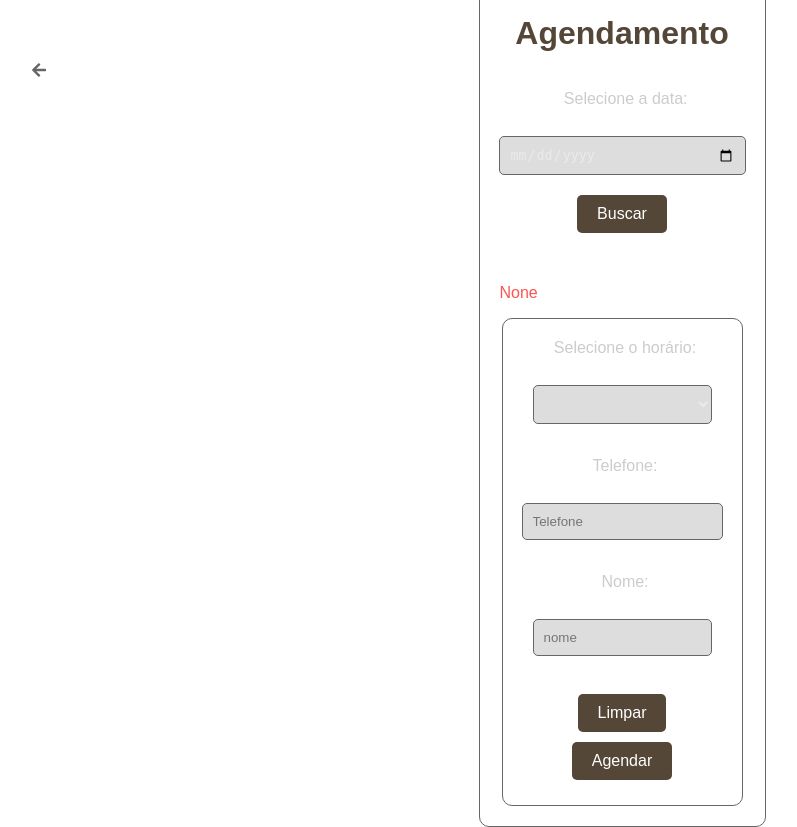
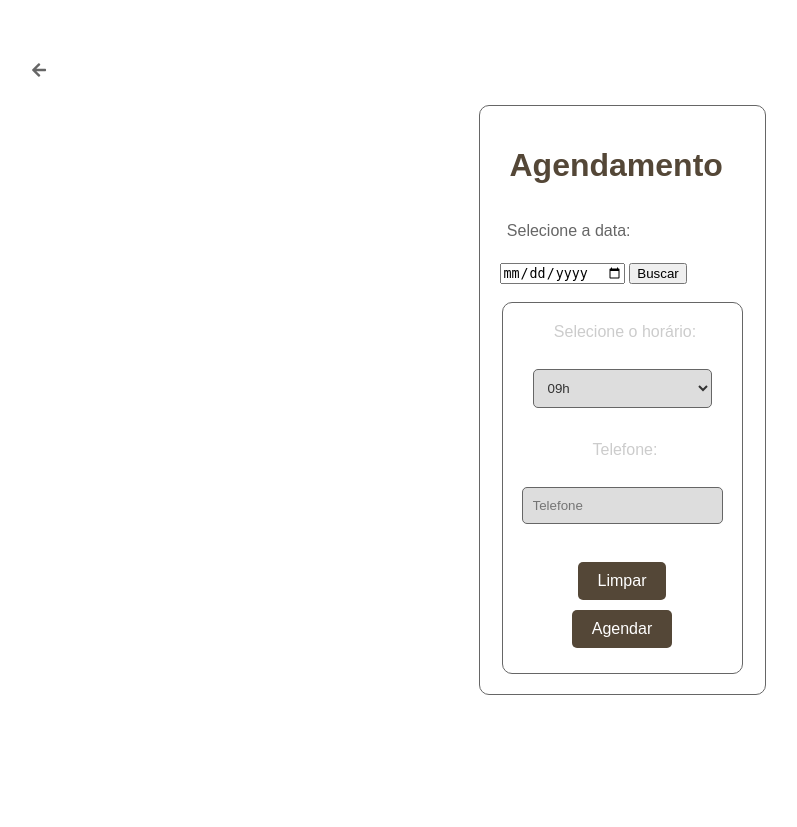
Before and after one commit to projetotatooshop/tatooshop, a Flask app: page /pega_data in a window 1280 px wide. Shown: the whole page, without its empty margins (18-815 px from the left). After the commit the page ends 695 px from the top, so only its background shows below. Run offline with Flask 3, Linux system fonts and the light colour scheme; data comes from the database, SQL or seed files in the repository.

Commit message:
Atualizando o HTML e CSS

```diff
--- a/static/base.css
+++ b/static/base.css
@@ -268,7 +268,7 @@
     border: 1px solid #666;
     border-radius: 5px;
     background-color: var(--table-header-background);
-    color: #eaeaea;
+    color: #333;
 }
 
 .agendamento-form input[type="submit"],
--- a/templates/agendamento.html
+++ b/templates/agendamento.html
@@ -1,68 +1,40 @@
-{% extends 'index.html' %} {% block conteudo %}
+{% extends 'index.html' %}
+
+{% block conteudo %}
+
   <fieldset class="agendamento-fieldset">
-  <form
-    id="appointmentForm"
-    action="/pega_data"
-    method="post"
-    class="agendamento-form"
-  >
-    <legend><h1>Agendamento</h1></legend>
-    <br />
-    <label for="data">Selecione a data:</label><br />
-    <input size="10" type="date" id="data" name="data" required />
-    <input type="submit" value="Buscar" /><br /><br />
+    <form id="appointmentForm" action="/pega_data" method="post">
+      <legend><h1>Agendamento</h1></legend><br>
+      <label for="data">Selecione a data:</label><br>
+      <input size="10" type="date" id="data" name="data" required>
+      <input type="submit" value="Buscar"><br><br>
     </form>
-  <p>{{dia}}</p>
+
     {% if validacao == True %}
 
       <fieldset class="agendamento-fieldset">
-    <form
-      id="appointmentForm"
-      action="/agendar"
-      method="post"
-      class="agendamento-form"
-    >
-      <label for="time">Selecione o horário:</label><br />
+        <form id="appointmentForm" action="/agendar" method="post" class="agendamento-form">
+        <label for="time">Selecione o horário:</label><br>
         <select name="time" id="time" required>
-        <option value="agenda"></option>
+
           {% for hora in agenda %}
           <option value="{{hora}}">{{hora}}</option>
           {% endfor %}
-        <option value="agenda"></option></select
-      ><br />
-      <label for="telefone">Telefone:</label><br />
-      <input
-        type="tel"
-        id="telefone"
-        name="telefone"
-        placeholder="Telefone"
-        required
-      /><br />
-      <label for="nome">Nome:</label><br />
-      <input
-        type="text"
-        id="nome"
-        name="telefone"
-        placeholder="nome"
-        required
-      /><br />
-      <input type="reset" value="Limpar" />
-      <input type="submit" value="Agendar" />
+
+        </select>
+        <br>
+        <label for="telefone">Telefone:</label><br>
+        <input type="tel" id="telefone" name="telefone" placeholder="Telefone" required><br>
+        <input type="hidden" name="dia" value="{{dia}}">
+        <input type="reset" value="Limpar">
+        <input type="submit" value="Agendar">
         </form>
       </fieldset>
     {% endif %}
-</fieldset>
-<br /><br />
+  </fieldset><br><br>
   {% if validacao_telefone == False %}
-<p>{{resposta}}</p>
-<br />
-<input
-  class="btn"
-  style="width: 150px"
-  type="button"
-  value="Cadastrar Cliente"
-  onclick="window.location.href='cliente_cadastro'"
-/><br />
+    <p>{{resposta}}</p><br>
+    <input class="btn" type="button" value="Cadastrar Cliente" onclick="window.location.href='cliente_cadastro'"><br>
   {% endif %}
 
 <script src="../static/agendamento.js"></script>
--- a/templates/index.html
+++ b/templates/index.html
@@ -16,12 +16,12 @@
       {% if session['usuario_logado'] != None%}
         <h1>Menu</h1>
         {% if session['usuario_logado'] == 'admin' %}
-          <input class="btn" style="width: 150px;" type="button" value="Cadastrar Cliente" onclick="window.location.href='cliente_cadastro'"><br>
-          <input class="btn" style="width: 150px;" type="button" value="Buscar Clientes" onclick="window.location.href='listar_clientes'"><br>
-          <input class="btn" style="width: 150px;" type="button" value="Cadastrar Produtos" onclick="window.location.href='produto_cadastro'"><br>
-          <input class="btn" style="width: 150px;" type="button" value="Buscar Produtos" onclick="window.location.href='listar_produtos'"><br>
-          <input class="btn" style="width: 150px;" type="button" value="Fazer agendamento" onclick="window.location.href='agendamento'"><br>
-          <input class="btn" style="width: 150px;" type="button" value="Agenda" onclick="window.location.href='busca_agenda'">
+          <input class="btn" type="button" value="Cadastrar Cliente" onclick="window.location.href='cliente_cadastro'"><br>
+          <input class="btn" type="button" value="Buscar Clientes" onclick="window.location.href='listar_clientes'"><br>
+          <input class="btn" type="button" value="Cadastrar Produtos" onclick="window.location.href='produto_cadastro'"><br>
+          <input class="btn" type="button" value="Buscar Produtos" onclick="window.location.href='listar_produtos'"><br>
+          <input class="btn" type="button" value="Fazer agendamento" onclick="window.location.href='agendamento'"><br>
+          <input class="btn" type="button" value="Agenda" onclick="window.location.href='busca_agenda'">
         {% endif %}
       {% endif %}
     </div>
```
Lines whose indentation alone changed are shown as unchanged.
